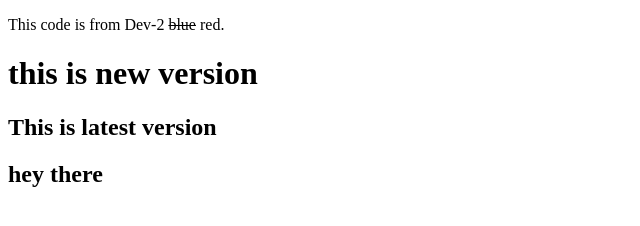
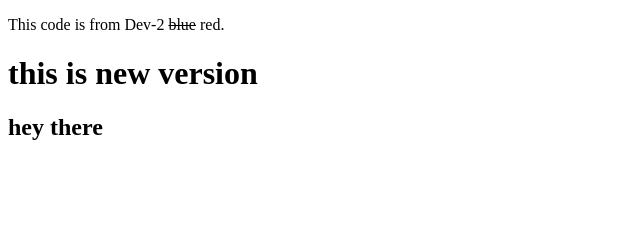
Before and after one commit to raghuveeranu/myfirstrepo, a plain HTML site: page index.html in a window 1280 px wide. Shown: the whole page, without its empty margins (0-640 px from the left). Drawn offline with Linux system fonts and the light colour scheme.

Commit message:
Update index.html

```diff
--- a/index.html
+++ b/index.html
@@ -4,7 +4,6 @@
 
 <p>This code is from Dev-2 <del>blue</del> red.</p>
 <h1>this is new version</h1>
-<h2>This is latest version</h2>
   <h2>hey there</h2>
 </body>
 </html>
```
